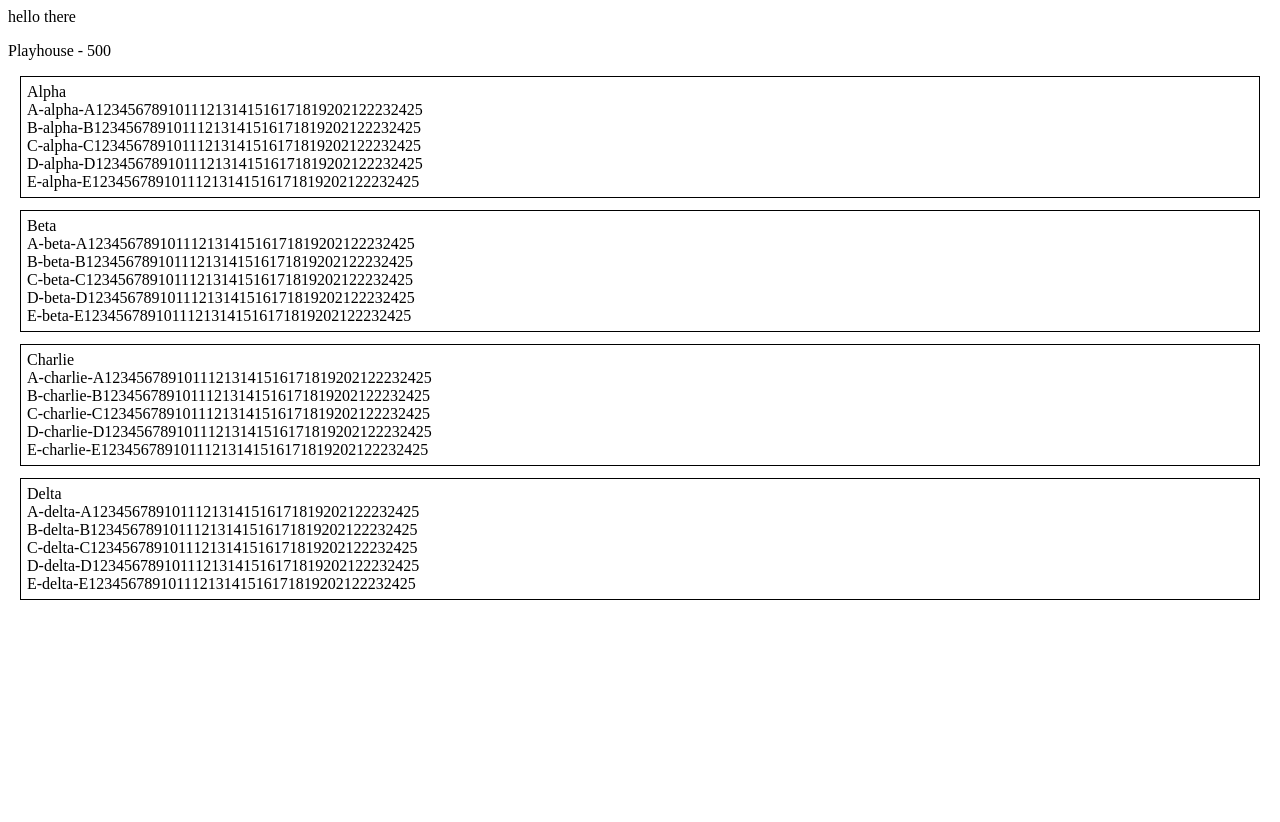
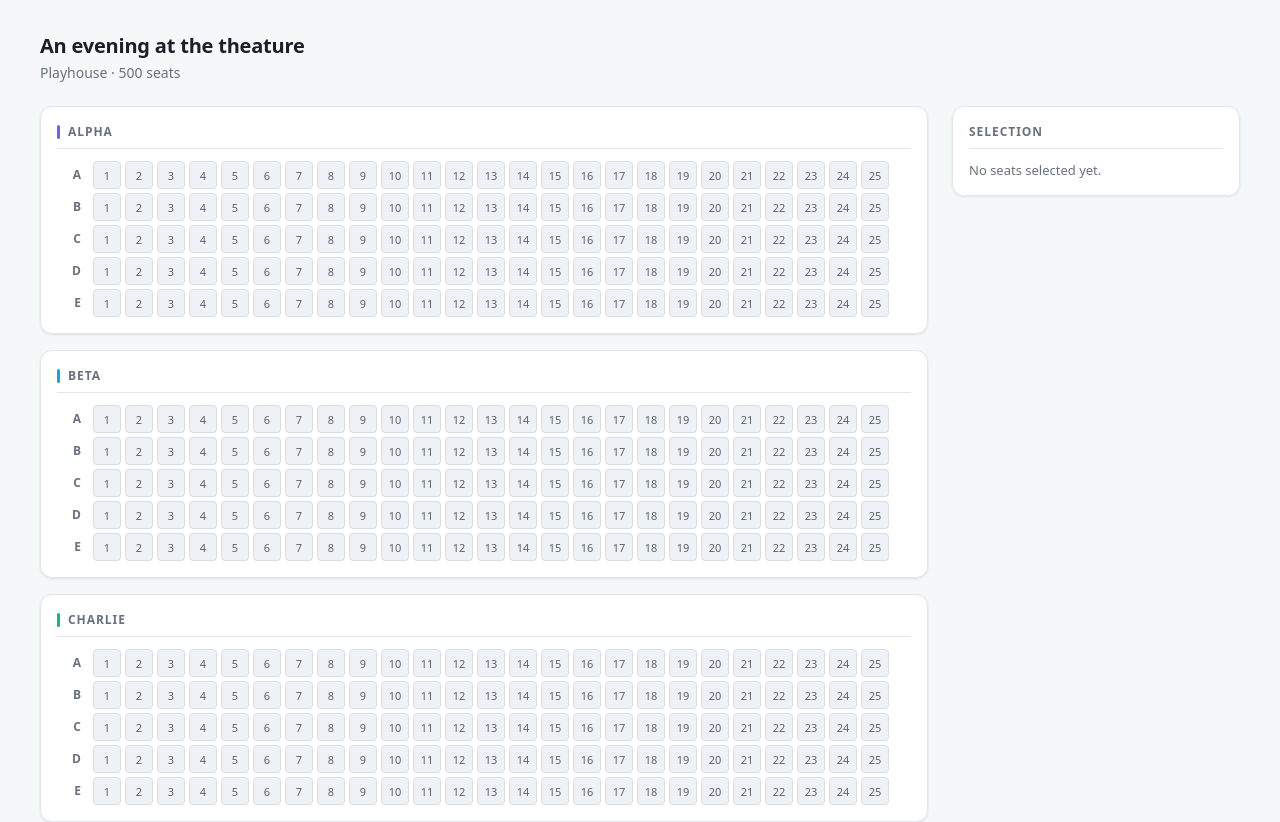
Before and after one commit to JJMLMAO/react-seat-selection-spa, a React (Vite) app: page / in a window 1280 px wide. Shown: the top 822 px of the page. Before the commit the page ends 800 px from the top, so only its background shows below. Built offline with nearby package versions, Linux system fonts and the light colour scheme.

Commit message:
feat: improve styling of rendered seats and minor css housekeeping

```diff
--- a/src/App.css
+++ b/src/App.css
@@ -1,28 +1,107 @@
 .app {
-    max-width: 60rem;
+    max-width: 78rem;
     margin: 0 auto;
-    padding: 1.5rem;
+    padding: var(--space-6) var(--space-5);
     display: flex;
     flex-direction: column;
-    gap: 1.5rem;
-    font-family: system-ui, sans-serif;
+    gap: var(--space-5);
+    font-family: var(--font-sans);
 }
 
 .app h1 {
     margin: 0;
     font-size: 1.25rem;
+    letter-spacing: -0.01em;
 }
 
 .app header p {
-    margin: 0.25rem 0 0;
-    color: #666;
+    margin: var(--space-1) 0 0;
+    color: var(--text-muted);
+    font-size: 0.875rem;
+}
+
+/* Seatmap on the left, selection pane on the right. minmax(0, 1fr) —
+   not plain 1fr — so the map column is allowed to shrink below the
+   intrinsic width of its rows rather than pushing the pane off-screen. */
+.app-body {
+    display: grid;
+    grid-template-columns: minmax(0, 1fr) var(--pane-width);
+    gap: var(--space-5);
+    align-items: start;
+}
+
+/* The map is sized to fit this column outright (see --seat-size), so
+   overflow-x only ever engages once the viewport is too narrow to hold
+   a full row. */
+.seatmap {
+    overflow-x: auto;
+    padding: var(--space-1) var(--space-1) var(--space-3);
+    margin: calc(var(--space-1) * -1);
+}
+
+.app aside {
+    position: sticky;
+    top: var(--space-5);
+
+    background: var(--surface);
+    border: 1px solid var(--border);
+    border-radius: var(--radius-lg);
+    box-shadow: var(--shadow-sm);
+    padding: var(--space-4);
 }
 
 .app aside h2 {
-    font-size: 1rem;
+    margin: 0 0 var(--space-3);
+    padding-bottom: var(--space-2);
+    border-bottom: 1px solid var(--border);
+
+    color: var(--text-muted);
+    font-size: 0.75rem;
+    font-weight: 700;
+    letter-spacing: 0.08em;
+    text-transform: uppercase;
 }
 
 .app aside ul {
-    margin: 0 0 0.75rem;
-    padding-left: 1.25rem;
+    margin: 0 0 var(--space-3);
+    padding-left: var(--space-4);
 }
+
+.aside-empty {
+    margin: 0;
+    color: var(--text-muted);
+    font-size: 0.8125rem;
+}
+
+/* Below this the two columns no longer both fit; stack the pane under
+   the map and let it scroll with the page instead of sticking. */
+@media (max-width: 64rem) {
+    .app-body {
+        grid-template-columns: minmax(0, 1fr);
+    }
+
+    .app aside {
+        position: static;
+    }
+}
+
+@media (max-width: 48rem) {
+    .app {
+        padding: var(--space-5) var(--space-4);
+        gap: var(--space-4);
+    }
+}
+
+/* Loading / error placeholders */
+.app-status {
+    max-width: 78rem;
+    margin: 0 auto;
+    padding: var(--space-6) var(--space-5);
+    color: var(--text-muted);
+    font-family: var(--font-sans);
+    font-size: 0.875rem;
+}
+
+.app-status[data-tone="error"] {
+    color: #b42318;
+}
--- a/src/App.tsx
+++ b/src/App.tsx
@@ -7,22 +7,32 @@ function App() {
   const { seatmap, allSeats, isLoading, error } = useSeatmap()
 
   if (isLoading)
-    return <p>Loading seatmap ...</p>
+    return <p className="app-status">Loading seatmap ...</p>
 
   if (error)
-    return <p>{error }</p>
+    return <p className="app-status" data-tone="error">{error}</p>
 
   if (!seatmap)
     return null;
 
   return (
-    <>
-    <div>
-      hello there
-      <p>{seatmap.venue} - {allSeats.length}</p>
+    <div className="app">
+      <header>
+        <h1>{seatmap.eventName}</h1>
+        <p>{seatmap.venue} · {allSeats.length} seats</p>
+      </header>
+
+      <div className="app-body">
+        <main className="seatmap">
+          <SeatSection sections={seatmap.sections} />
+        </main>
+
+        <aside>
+          <h2>Selection</h2>
+          <p className="aside-empty">No seats selected yet.</p>
+        </aside>
+      </div>
     </div>
-    <SeatSection sections={seatmap.sections} />
-    </>
   )
 }
 
--- a/src/components/Row/index.tsx
+++ b/src/components/Row/index.tsx
@@ -3,17 +3,14 @@ import "./styled.css"
 import Seat from "../Seat"
 
 export default function SectionRow({rows}: {rows: Row[]}) {
-    console.log("row: ", rows)
     return (
         <>
             {rows.map((row) => {
                 return (
                     <div className="row-div" key={row.id}>
-                        <div>
-                        {row.label}-{row.id}
-
+                        <div className="row-label">
+                            {row.label}
                         </div>
-                        {/* seats component here */}
                         <Seat seats={row.seats} />
                     </div>
                 )
--- a/src/components/Row/styled.css
+++ b/src/components/Row/styled.css
@@ -1,4 +1,25 @@
 .row-div {
     display: flex;
     flex-direction: row;
+    align-items: center;
+    gap: var(--space-1);
 }
+
+.row-div + .row-div {
+    margin-top: var(--space-1);
+}
+
+/* Fixed width so the labels form a straight gutter down the left of the
+   section instead of shifting with the text. */
+.row-label {
+    flex: 0 0 auto;
+    width: 1.5rem;
+    margin-right: var(--space-2);
+    text-align: right;
+
+    color: var(--text-muted);
+    font-size: 0.75rem;
+    font-weight: 600;
+    line-height: 1;
+    user-select: none;
+}
--- a/src/components/Seat/index.tsx
+++ b/src/components/Seat/index.tsx
@@ -1,12 +1,12 @@
 import type { Seat } from "../../types";
+import "./styled.css"
 
 export default function Seat({seats}: {seats: Seat[]}) {
-    console.log("seat: ", seats)
     return (
         <>
             {seats.map((seat) => {
                 return (
-                    <div key={seat.id}>
+                    <div className="seat" key={seat.id}>
                         {seat.number}
                     </div>
                 )
--- /dev/null
+++ b/src/components/Seat/styled.css
@@ -0,0 +1,32 @@
+/* A square with rounded corners that doubles as a centred slot for an
+   SVG icon. No state variants yet — every seat renders identically. */
+.seat {
+    width: var(--seat-size);
+    height: var(--seat-size);
+    flex: 0 0 auto;              /* never squashed by the flex row */
+
+    display: inline-flex;
+    align-items: center;         /* an icon dropped in lands dead centre */
+    justify-content: center;
+
+    background: var(--seat-bg);
+    border: 1px solid var(--seat-border);
+    border-radius: var(--radius-sm);
+
+    color: var(--seat-text);
+    font-size: 0.6875rem;
+    line-height: 1;
+    font-variant-numeric: tabular-nums;
+
+    user-select: none;
+}
+
+/* Written ahead of the icon import: an <svg> dropped straight into the
+   seat scales and centres with no further CSS. currentColor means any
+   future recolouring of .seat recolours the icon with it. */
+.seat > svg {
+    display: block;
+    width: 62%;
+    height: 62%;
+    fill: currentColor;
+}
--- a/src/components/Section/index.tsx
+++ b/src/components/Section/index.tsx
@@ -4,8 +4,6 @@ import SectionRow from "../Row"
 
 export default function SeatSection(props: SeatSectionProps) {
     const { sections } = props
-    console.log("sections: ", sections)
-
 
     return (
         <>
--- a/src/components/Section/styled.css
+++ b/src/components/Section/styled.css
@@ -1,8 +1,45 @@
+.section-div {
+    background: var(--surface);
+    border: 1px solid var(--border);
+    border-radius: var(--radius-lg);
+    box-shadow: var(--shadow-sm);
+    padding: var(--space-4);
+    margin: 0 0 var(--space-4);
+}
 
-.section-div {
-    border: 1px solid black;
-    padding: 6px 6px;
-    margin: 12px;
+.section-div:last-child {
+    margin-bottom: 0;
+}
 
+/* Header strip: a tier-coloured marker, the section name, and a hairline
+   separating it from the seats. */
+.section-name {
+    display: flex;
+    align-items: center;
+    gap: var(--space-2);
 
+    margin-bottom: var(--space-3);
+    padding-bottom: var(--space-2);
+    border-bottom: 1px solid var(--border);
+
+    color: var(--text-muted);
+    font-size: 0.75rem;
+    font-weight: 700;
+    letter-spacing: 0.08em;
+    text-transform: uppercase;
 }
+
+.section-name::before {
+    content: "";
+    width: 3px;
+    height: 0.875rem;
+    border-radius: 2px;
+    background: var(--tier, var(--border-strong));
+}
+
+/* Sections render in a fixed order (alpha, beta, charlie, delta) as
+   siblings, so position maps to price tier without a data attribute. */
+.section-div:nth-of-type(1) { --tier: var(--tier-alpha); }
+.section-div:nth-of-type(2) { --tier: var(--tier-beta); }
+.section-div:nth-of-type(3) { --tier: var(--tier-charlie); }
+.section-div:nth-of-type(4) { --tier: var(--tier-delta); }
--- a/src/hooks/useSeatmap.ts
+++ b/src/hooks/useSeatmap.ts
@@ -1,5 +1,5 @@
 import { useEffect, useState, useMemo, useCallback } from "react"
-import type { Seat, Seatmap } from "../types";
+import type { Seatmap } from "../types";
 import { collectUnavailable, flattenSeatMap, indexSeats } from "../helpers/seatmapHelpers"
 
 export function useSeatmap() {
--- a/src/index.css
+++ b/src/index.css
@@ -0,0 +1,82 @@
+/* ---------------------------------------------------------------
+   Design tokens
+   Every colour, size and radius in the app resolves to a value in
+   this block, so retheming is an edit here rather than a sweep
+   through the component stylesheets.
+   --------------------------------------------------------------- */
+:root {
+    /* canvas */
+    --bg: #f6f7f9;
+    --surface: #ffffff;
+    --surface-sunken: #eef1f5;
+    --border: #e3e7ed;
+    --border-strong: #ccd2dc;
+
+    /* type */
+    --text: #1b1f27;
+    --text-muted: #69717f;
+    --font-sans: system-ui, -apple-system, "Segoe UI", Roboto, sans-serif;
+
+    /* seat — one neutral resting look; states come in a later pass */
+    /* Sized so a full 25-seat row fits beside the pane without scrolling:
+       78rem container - 3rem padding - 18rem pane - 1.5rem gap - 2rem card
+       padding - 2rem label gutter = 51.5rem for 25 seats + 24 gaps.
+       25 x 1.75 + 24 x 0.25 = 49.75rem. Shrink this before widening the
+       pane, or the row starts scrolling again. */
+    --seat-size: 1.75rem;
+    --seat-bg: #eef1f5;
+    --seat-border: #d7dde5;
+    --seat-text: #5a626f;
+
+    /* price tiers, mapped to sections in Section/styled.css */
+    --tier-alpha: #6366f1;
+    --tier-beta: #0ea5e9;
+    --tier-charlie: #10b981;
+    --tier-delta: #f59e0b;
+
+    /* geometry */
+    --radius-sm: 4px;
+    --radius-md: 8px;
+    --radius-lg: 12px;
+
+    /* selection pane */
+    --pane-width: 18rem;
+
+    --space-1: 0.25rem;
+    --space-2: 0.5rem;
+    --space-3: 0.75rem;
+    --space-4: 1rem;
+    --space-5: 1.5rem;
+    --space-6: 2rem;
+
+    --shadow-sm: 0 1px 2px rgb(16 24 40 / 0.04), 0 1px 3px rgb(16 24 40 / 0.06);
+    --shadow-md: 0 2px 4px rgb(16 24 40 / 0.04), 0 4px 12px rgb(16 24 40 / 0.08);
+}
+
+/* ---------------------------------------------------------------
+   Reset
+   --------------------------------------------------------------- */
+*,
+*::before,
+*::after {
+    box-sizing: border-box;
+}
+
+body {
+    margin: 0;
+    min-height: 100dvh;
+    background: var(--bg);
+    color: var(--text);
+    font-family: var(--font-sans);
+    -webkit-font-smoothing: antialiased;
+    -moz-osx-font-smoothing: grayscale;
+}
+
+/* Token override rather than per-component rules: shrinking the seat
+   here narrows every row at once. Kept beside the definition so it can
+   never be beaten by stylesheet import order. */
+@media (max-width: 48rem) {
+    :root {
+        --seat-size: 1.5rem;
+    }
+}
```
